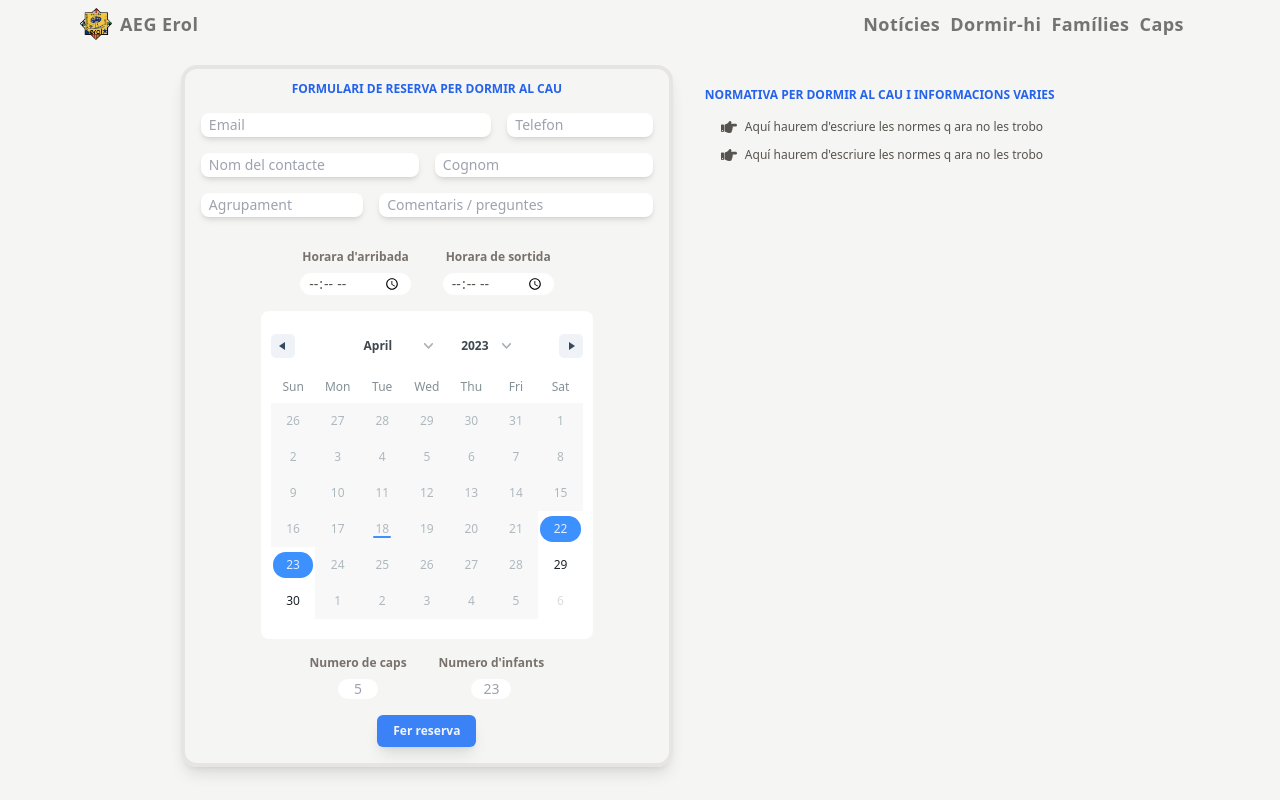
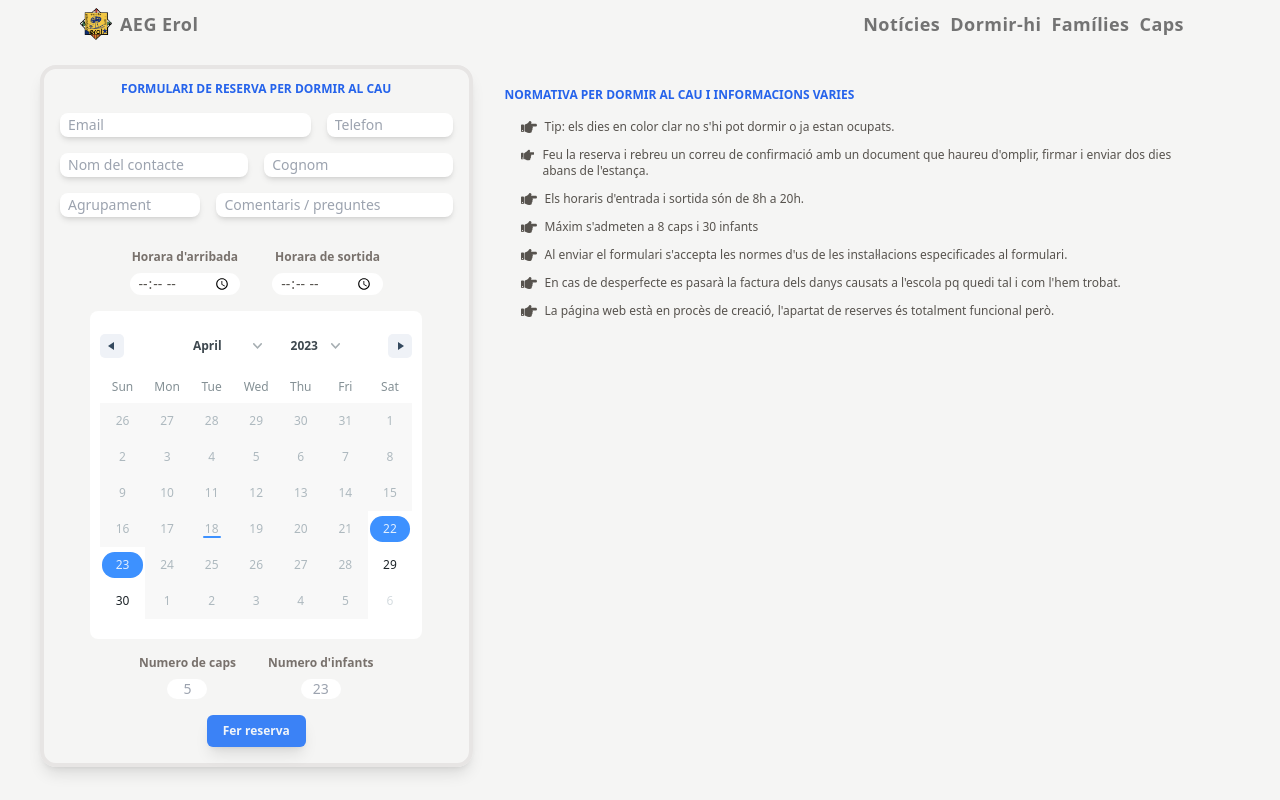
Before and after one commit to obayaDev/erol-app, a Next.js app: page /dormir in a window 1280 px wide. Built offline with nearby package versions, Linux system fonts and the light colour scheme; no server answers; the database is empty.

Commit message:
Normativa uptodate i retoques a boockingCalendar

```diff
--- a/app/dormir/page.tsx
+++ b/app/dormir/page.tsx
@@ -20,11 +20,31 @@ export default function Dormir(){
             <div className="flex flex-col justify-star px-4 py-4 space-y-3">
               <div className="flex flex-row">
                 <FaHandPointRight/>
-                <div className="my-auto px-2"><p className="text-xs">Aquí haurem d'escriure les normes q ara no les trobo</p></div>
+                <div className="my-auto px-2"><p className="text-xs">Tip: els dies en color clar no s'hi pot dormir o ja estan ocupats.</p></div>
               </div>
               <div className="flex flex-row">
                 <FaHandPointRight/>
-                <div className="my-auto px-2"><p className="text-xs">Aquí haurem d'escriure les normes q ara no les trobo</p></div>
+                <div className="my-auto px-2"><p className="text-xs">Feu la reserva i rebreu un correu de confirmació amb un document que haureu d'omplir, firmar i enviar dos dies abans de l'estança.</p></div>
+              </div>
+              <div className="flex flex-row">
+                <FaHandPointRight/>
+                <div className="my-auto px-2"><p className="text-xs">Els horaris d'entrada i sortida són de 8h a 20h.</p></div>
+              </div>
+              <div className="flex flex-row">
+                <FaHandPointRight/>
+                <div className="my-auto px-2"><p className="text-xs">Máxim s'admeten a 8 caps i 30 infants</p></div>
+              </div>
+              <div className="flex flex-row">
+                <FaHandPointRight/>
+                <div className="my-auto px-2"><p className="text-xs">Al enviar el formulari s'accepta les normes d'us de les instal·lacions especificades al formulari.</p></div>
+              </div>
+              <div className="flex flex-row">
+                <FaHandPointRight/>
+                <div className="my-auto px-2"><p className="text-xs">En cas de desperfecte es pasarà la factura dels danys causats a l'escola pq quedi tal i com l'hem trobat.</p></div>
+              </div>
+              <div className="flex flex-row">
+                <FaHandPointRight/>
+                <div className="my-auto px-2"><p className="text-xs">La página web està en procès de creació, l'apartat de reserves és totalment funcional però.</p></div>
               </div>
             </div>
           </div>
--- a/components/sleep/BookingCalendar.tsx
+++ b/components/sleep/BookingCalendar.tsx
@@ -79,12 +79,12 @@ export default function BookingCalendar(props:{setDateIn: Function, setDateOut:
       <div>
 
         {loading ? (
-          <div className="w-fit h-60 my-7 flex justify-center align-middle">
+          <div className="w-fit h-72 my-0.5 flex justify-center align-middle">
             <LoadingDots color="#808080"/>
         </div>
         ) : (
           <DateRangePicker
-            className={`${loading ? "opacity-0":""}rounded-lg overflow-hidden`}
+            className={`rounded-lg overflow-hidden`}
             ranges={[selectionRange]}
             minDate={new Date()}
             maxDate={addDays(new Date(), 365)}
```
